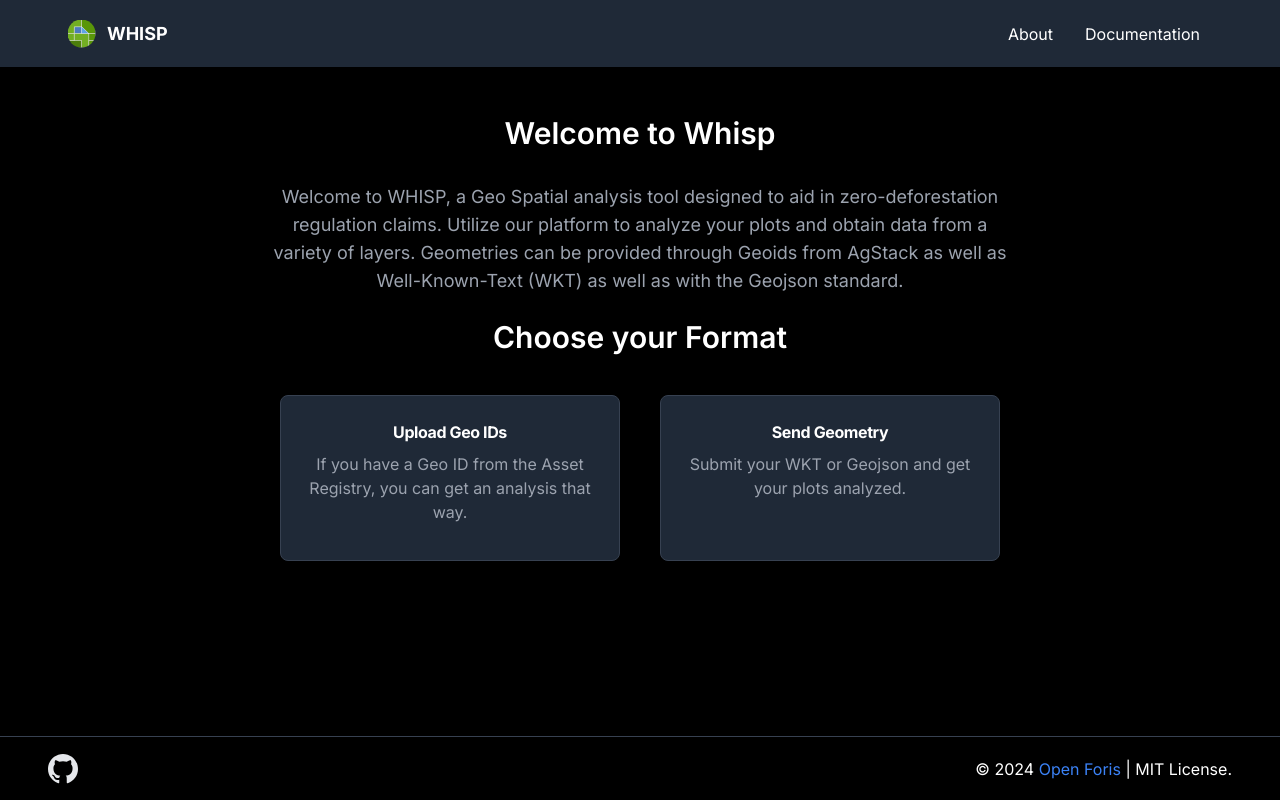
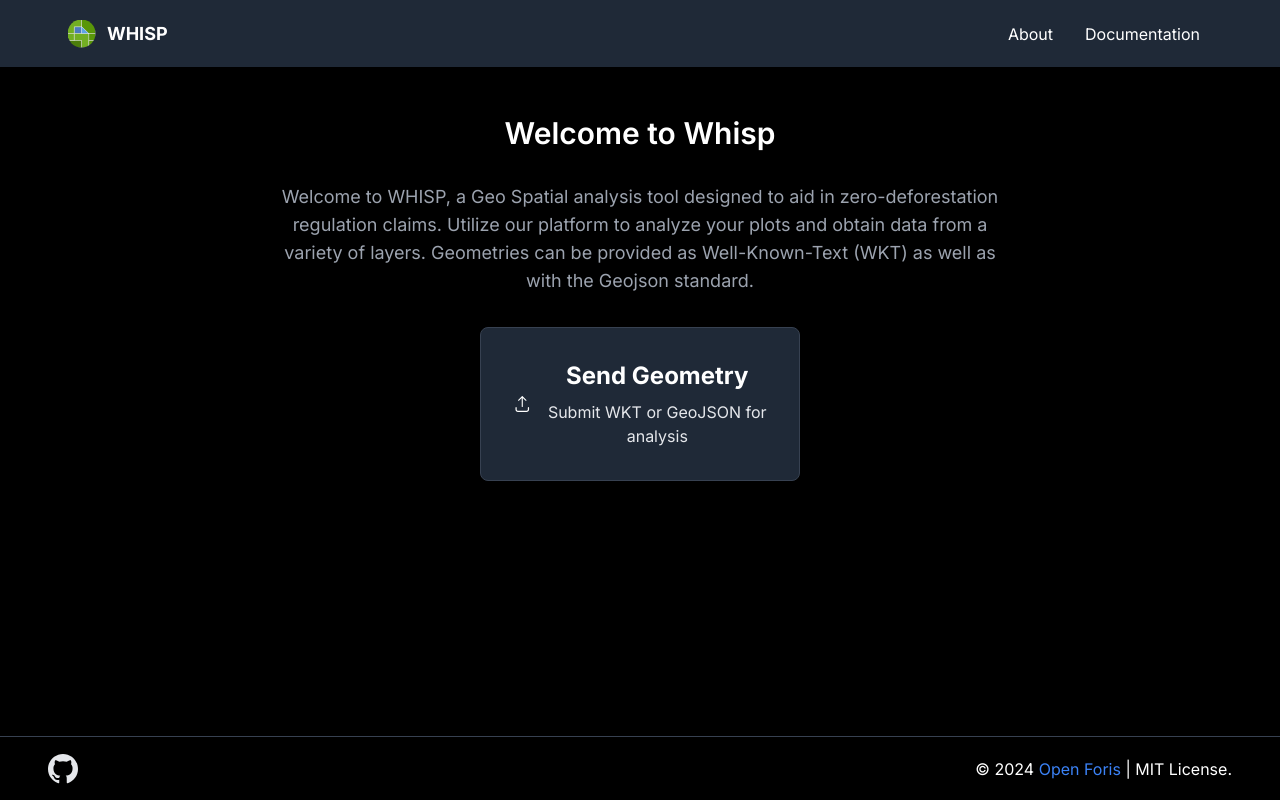
Before and after one commit to forestdatapartnership/whisp-app, a Next.js app: page / in a window 1280 px wide. Built offline with nearby package versions, Linux system fonts and the light colour scheme.

Commit message:
disable geoids

```diff
--- a/src/app/(inputs)/layout.tsx
+++ b/src/app/(inputs)/layout.tsx
@@ -23,12 +23,6 @@ export default function InputLayout({ children }: { children: React.ReactNode })
           />
         </button>
       </div>
-      {/* Sidebar: hidden on mobile until toggled. Use `display: none;` for fully hiding it off-screen */}
-      <div className={`transform ${isSidebarOpen ? 'translate-x-0' : '-translate-x-full'} ${!isSidebarOpen && 'hidden md:block'} px-5 bg-gray-800 md:translate-x-0 transition-transform duration-300 ease-in-out md:flex md:ml-10 md:w-1/6`}>
-        <Sidebar />
-      </div>
-
-      {/* Main content */}
       <div className="flex-1 overflow-y-auto p-2 md:mx-5">
         {children}
       </div>
--- a/src/app/(inputs)/submit-geometry/page.tsx
+++ b/src/app/(inputs)/submit-geometry/page.tsx
@@ -61,7 +61,7 @@ const SubmitGeometry: React.FC = () => {
                     headers: {
                         'Content-Type': 'application/json',
                     },
-                    body: JSON.stringify({ wkt: wkt, generateGeoids: generateGeoids }),
+                    body: JSON.stringify({ wkt: wkt }),
                 });
 
                 data = await response.json();
@@ -73,7 +73,7 @@ const SubmitGeometry: React.FC = () => {
                     headers: {
                         'Content-Type': 'application/json',
                     },
-                    body: JSON.stringify({ ...geojson, generateGeoids: generateGeoids }),
+                    body: JSON.stringify({ ...geojson, generateGeoids: false }),
                 })
 
                 data = await response.json();
@@ -174,7 +174,6 @@ const SubmitGeometry: React.FC = () => {
             </div>
             <div className="flex items-center mx-2 justify-between">
                 {renderExampleButton()}
-                {renderGeoIdCheckbox()}
             </div>
             <Buttons clearInput={clearInput} analyze={analyze} isDisabled={isDisabled} />
         </div>
--- a/src/app/api/geojson/route.ts
+++ b/src/app/api/geojson/route.ts
@@ -13,7 +13,7 @@ export const POST = compose(
     withLogging,
     withErrorHandling,
     withRequiredJsonBody
-  )(async (req: NextRequest, body: any, log: LogFunction): Promise<NextResponse> => {
+  )(async (req: NextRequest, log: LogFunction, body: any): Promise<NextResponse> => {
     const generateGeoids = body.generateGeoids || false;
 
     let featureCollection = createFeatureCollection(body);
--- a/src/app/page.tsx
+++ b/src/app/page.tsx
@@ -2,6 +2,7 @@
 
 import Link from 'next/link'
 import { useStore } from '@/store';
+import { UploadIcon } from '@radix-ui/react-icons';
 
 export default function Home() {
 
@@ -14,18 +15,20 @@ export default function Home() {
         <p className="text-lg text-gray-400">
           Welcome to WHISP, a Geo Spatial analysis tool designed to aid in zero-deforestation regulation claims.
           Utilize our platform to analyze your plots and obtain data from a variety of layers. Geometries can be provided
-          through Geoids from AgStack as well as Well-Known-Text (WKT) as well as with the Geojson standard.
+          as Well-Known-Text (WKT) as well as with the Geojson standard.
         </p>
       </section>
-      <h1 className="text-3xl font-semibold my-6">Choose your Format</h1>
-      <div className="grid grid-cols-1 sm:grid-cols-2 gap-10 my-10 mx-4">
-        <Link href="/submit-geo-ids" onClick={() => resetStore()} className="block p-6 border rounded-lg shadow bg-gray-800 border-gray-700">
-          <h5 className="mb-2 text-1xl font-bold tracking-tight text-white">Upload Geo IDs</h5>
-          <p className="mb-3 font-normal text-gray-400">If you have a Geo ID from the Asset Registry, you can get an analysis that way.</p>
-        </Link>
-        <Link href="/submit-geometry" onClick={() => resetStore()} className="block p-6 border  rounded-lg shadow bg-gray-800 border-gray-700">
-          <h5 className="mb-2 text-1xl font-bold tracking-tight text-white">Send Geometry</h5>
-          <p className="mb-3 font-normal text-gray-400">Submit your WKT or Geojson and get your plots analyzed.</p>
+      <div className="flex flex-col items-center my-8">
+        <Link
+          href="/submit-geometry"
+          onClick={() => resetStore()}
+          className="flex items-center justify-center p-8 w-80 rounded-lg shadow-lg bg-gray-800 border border-gray-700 hover:bg-gray-700 transition-all duration-200 ease-in-out transform hover:scale-105"
+        >
+          <UploadIcon className="text-white mr-4 w-6 h-6" />
+          <div>
+            <h5 className="text-2xl font-bold">Send Geometry</h5>
+            <p className="text-gray-200 mt-2">Submit WKT or GeoJSON for analysis</p>
+          </div>
         </Link>
       </div>
     </main>
```
